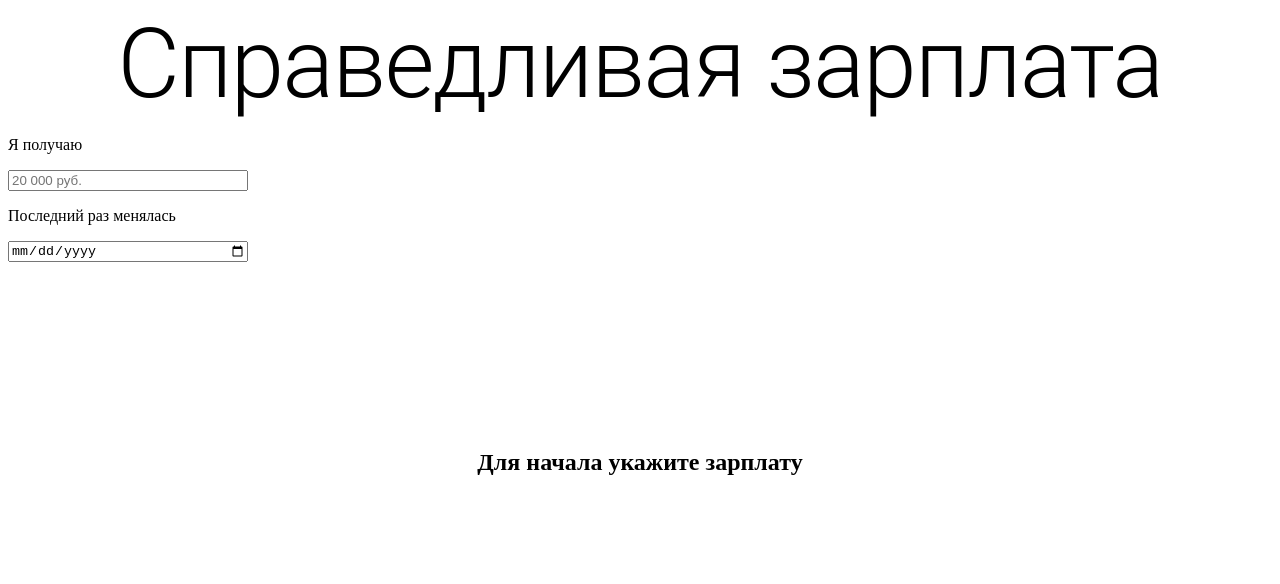
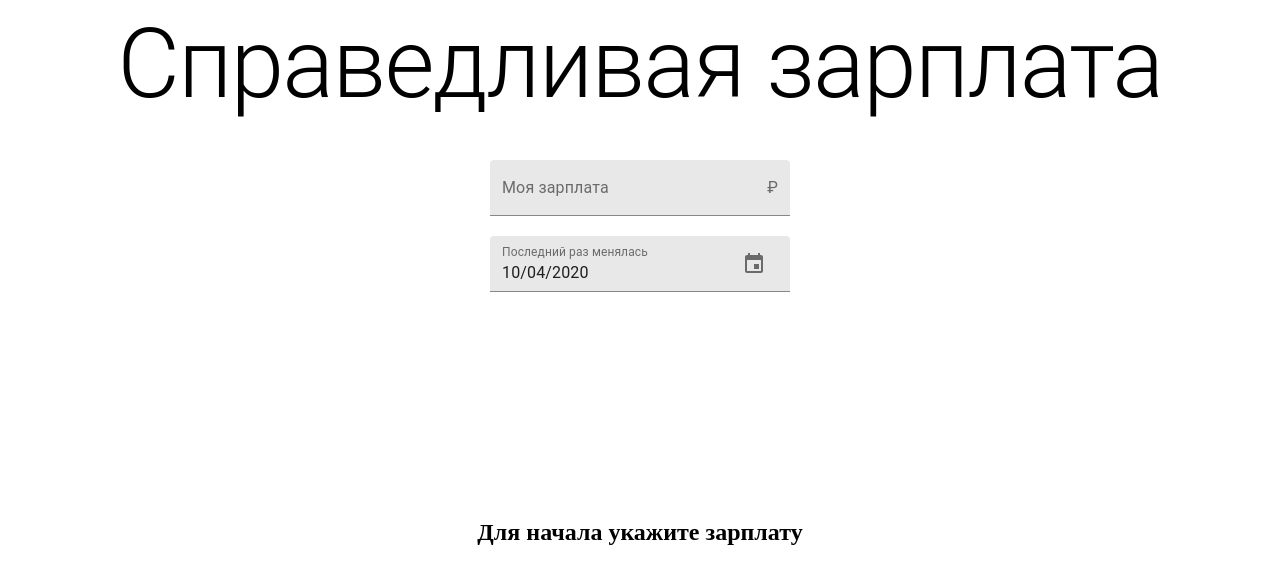
Before and after one commit to duck-finance/fair-salary-web, a React (Create React App) app: page / in a window 1280 px wide. Shown: the top 584 px of the page. Built offline with nearby package versions, Linux system fonts and the light colour scheme.

Commit message:
feat(ui): add calendar

```diff
--- a/package.json
+++ b/package.json
@@ -3,7 +3,9 @@
   "version": "0.1.0",
   "private": true,
   "dependencies": {
+    "@date-io/date-fns": "1.x",
     "@material-ui/core": "^4.9.10",
+    "@material-ui/pickers": "^3.2.10",
     "@testing-library/jest-dom": "^4.2.4",
     "@testing-library/react": "^9.3.2",
     "@testing-library/user-event": "^7.1.2",
@@ -13,6 +15,7 @@
     "@types/react-dom": "^16.9.0",
     "@types/styled-components": "^5.0.1",
     "apexcharts": "^3.18.0",
+    "date-fns": "^2.12.0",
     "gh-pages": "^2.2.0",
     "react": "^16.13.1",
     "react-apexcharts": "^1.3.7",
--- a/src/App.tsx
+++ b/src/App.tsx
@@ -2,10 +2,14 @@ import React, { useState, Fragment } from "react";
 import { Form, FormState } from "./components/Form/Form";
 import { Chart } from "./components/Chart/Chart";
 import { Typography } from "@material-ui/core";
+import styled from "styled-components";
+
+const AlignContainer = styled.div`
+  margin-top: 40px;
+`;
 
 function App() {
   const [formState, handleChange] = useState<FormState>({
-    date: "",
     salary: "",
   });
 
@@ -14,8 +18,12 @@ function App() {
       <Typography variant="h1" align="center">
         Справедливая зарплата
       </Typography>
-      <Form formState={formState} onChange={handleChange} />
-      <Chart formState={formState} />
+      <AlignContainer>
+        <Form formState={formState} onChange={handleChange} />
+      </AlignContainer>
+      <AlignContainer>
+        <Chart formState={formState} />
+      </AlignContainer>
     </Fragment>
   );
 }
--- a/src/components/Form/Form.tsx
+++ b/src/components/Form/Form.tsx
@@ -1,9 +1,11 @@
 import React from "react";
 import styled from "styled-components";
+import { TextField, InputAdornment } from "@material-ui/core";
+import { KeyboardDatePicker } from "@material-ui/pickers";
 
 export type FormState = {
   salary: string;
-  date: string;
+  date?: Date | null;
 };
 
 type Props = {
@@ -14,7 +16,16 @@ type Props = {
 const Container = styled.div`
   display: flex;
   flex-direction: column;
-  width: 240px;
+  align-items: center;
+  width: 100%;
+`;
+
+const InputContainer = styled.div`
+  width: 300px;
+`;
+
+const InputAlign = styled.div`
+  margin-bottom: 20px;
 `;
 
 export function Form({ formState, onChange }: Props) {
@@ -24,27 +35,38 @@ export function Form({ formState, onChange }: Props) {
     onChange({ ...formState, salary: value });
   }
 
-  function handleChangeDate({
-    target: { value },
-  }: React.ChangeEvent<HTMLInputElement>) {
-    onChange({ ...formState, date: value });
+  function handleDateChange(date: Date | null) {
+    onChange({ ...formState, date });
   }
 
   return (
     <Container>
-      <p>Я получаю</p>
-      <input
-        placeholder="20 000 руб."
-        onChange={handleChangeSalary}
-        value={formState.salary}
-      />
-      <p>Последний раз менялась</p>
-      <input
-        type="date"
-        placeholder="Когда последний раз повышалась?"
-        value={formState.date}
-        onChange={handleChangeDate}
-      />
+      <InputContainer>
+        <InputAlign>
+          <TextField
+            label="Моя зарплата"
+            variant="filled"
+            placeholder="20000"
+            InputProps={{
+              endAdornment: <InputAdornment position="end">₽</InputAdornment>,
+            }}
+            onChange={handleChangeSalary}
+            value={formState.salary}
+            fullWidth
+          />
+        </InputAlign>
+        <KeyboardDatePicker
+          label="Последний раз менялась"
+          variant="inline"
+          inputVariant="filled"
+          placeholder="31/01/2020"
+          format="dd/MM/yyyy"
+          value={formState.date}
+          onChange={handleDateChange}
+          fullWidth
+          invalidDateMessage="Упс, неправильная дата"
+        />
+      </InputContainer>
     </Container>
   );
 }
--- a/src/index.tsx
+++ b/src/index.tsx
@@ -1,13 +1,17 @@
-import React from 'react';
-import ReactDOM from 'react-dom';
-import App from './App';
-import * as serviceWorker from './serviceWorker';
+import React from "react";
+import ReactDOM from "react-dom";
+import App from "./App";
+import DateFnsUtils from "@date-io/date-fns";
+import { MuiPickersUtilsProvider } from "@material-ui/pickers";
+import * as serviceWorker from "./serviceWorker";
 
 ReactDOM.render(
   <React.StrictMode>
-    <App />
+    <MuiPickersUtilsProvider utils={DateFnsUtils}>
+      <App />
+    </MuiPickersUtilsProvider>
   </React.StrictMode>,
-  document.getElementById('root')
+  document.getElementById("root")
 );
 
 // If you want your app to work offline and load faster, you can change
```
Also changed, not shown: 1 other file (tests, documents, lock files or other folders).
